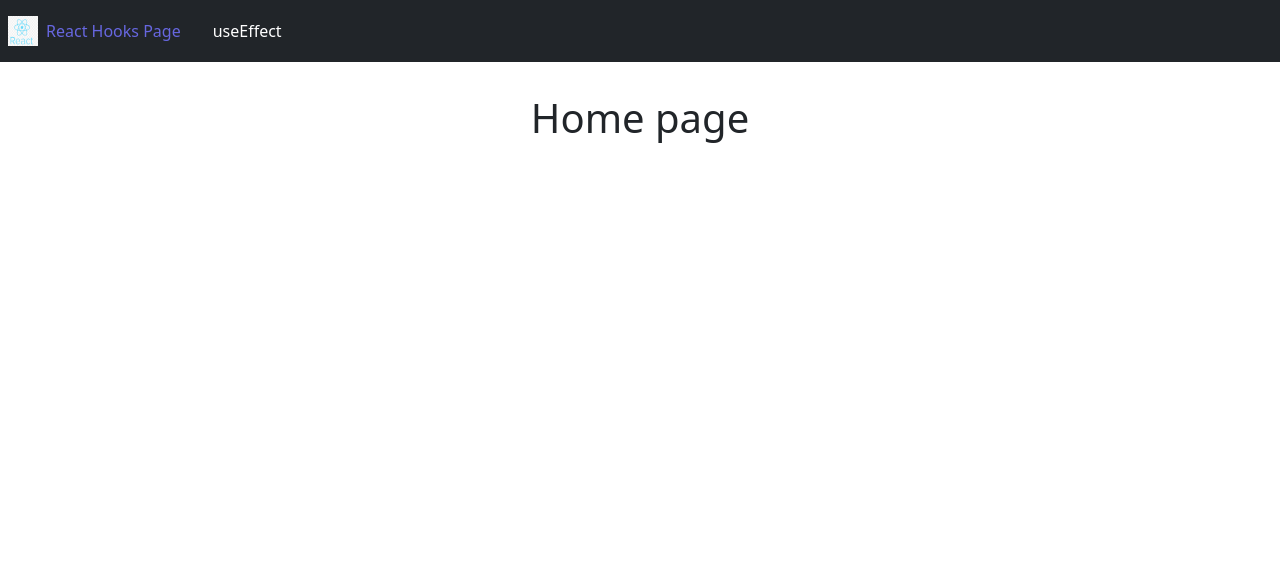
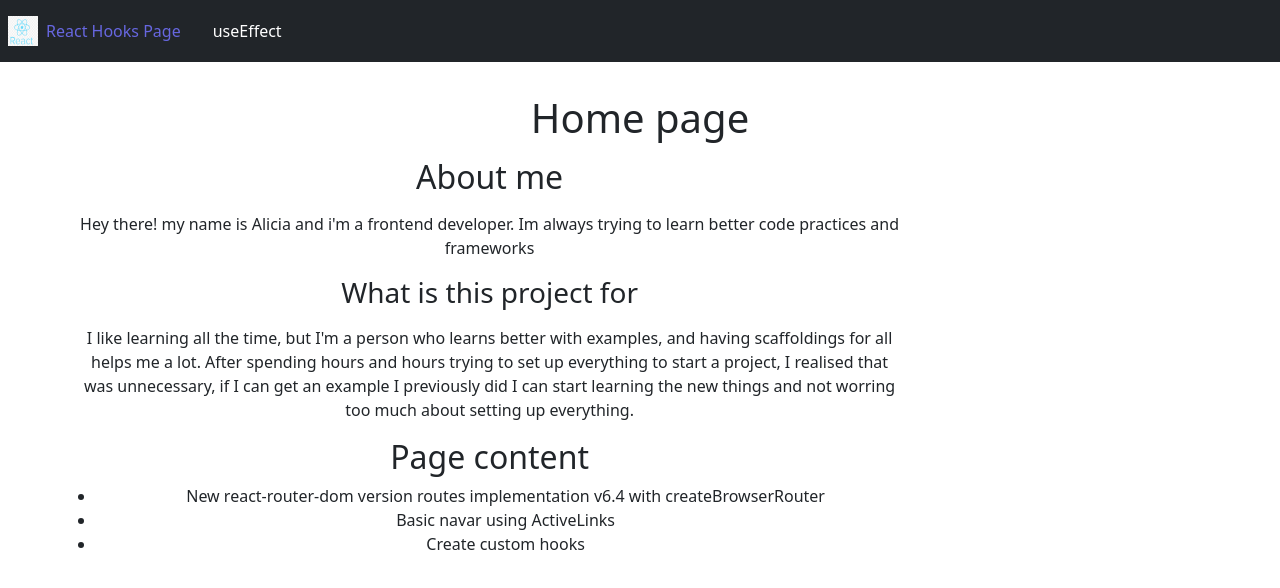
Before and after one commit to aliparra/react-hooks-examples, a React (Vite) app: page / in a window 1280 px wide. Shown: the top 588 px of the page. Built offline with nearby package versions, Linux system fonts and the light colour scheme.

Commit message:
(HomePage) :sparkless: Change page name and add content

```diff
--- a/src/main.tsx
+++ b/src/main.tsx
@@ -1,6 +1,6 @@
 import React from 'react';
 import ReactDOM from 'react-dom/client';
-import Home from './pages/home/Home';
+import HomePage from './pages/home-page/HomePage';
 import { Navbar } from './components/Navbar';
 import UseEffectPage from './pages/use-effect-page/UseEffectPage';
 import { createBrowserRouter, Outlet, RouterProvider } from 'react-router-dom';
@@ -21,7 +21,7 @@ const router = createBrowserRouter([
     children: [
       {
         path: '/', // yes, again
-        element: <Home />,
+        element: <HomePage />,
       },
       {
         path: '/use-effect',
--- /dev/null
+++ b/src/pages/home-page/HomePage.tsx
@@ -0,0 +1,52 @@
+import { ReactElement } from 'react';
+import '../global.css';
+import './home-page.css';
+
+function HomePage(): ReactElement {
+  return (
+    <div className="home">
+      <h1>Home page</h1>
+      <section
+        role="contentinfo"
+        aria-label="About me"
+        className="home__section"
+      >
+        <article className="home__article">
+          <h2>About me</h2>
+          <p>
+            Hey there! my name is Alicia and i'm a frontend developer. Im always
+            trying to learn better code practices and frameworks
+          </p>
+          <h3>What is this project for</h3>
+          <p>
+            I like learning all the time, but I'm a person who learns better
+            with examples, and having scaffoldings for all helps me a lot. After
+            spending hours and hours trying to set up everything to start a
+            project, I realised that was unnecessary, if I can get an example I
+            previously did I can start learning the new things and not worring
+            too much about setting up everything.
+          </p>
+        </article>
+      </section>
+      <section
+        role="contentinfo"
+        aria-label="Page content"
+        className="home__section"
+      >
+        <article className="home__article">
+          <h2>Page content</h2>
+          <ul>
+            <li>
+              New react-router-dom version routes implementation v6.4 with
+              createBrowserRouter
+            </li>
+            <li>Basic navar using ActiveLinks</li>
+            <li>Create custom hooks</li>
+          </ul>
+        </article>
+      </section>
+    </div>
+  );
+}
+
+export default HomePage;
--- /dev/null
+++ b/src/pages/home-page/home-page.css
@@ -0,0 +1,8 @@
+.home__article {
+  max-width: 70%;
+  margin: 1rem 2rem;
+}
+
+.home__article p{
+  margin: 1rem;
+}
--- a/src/pages/home/Home.tsx
+++ /dev/null
@@ -1,13 +0,0 @@
-import { ReactElement } from 'react';
-import '../global.css';
-import { Navbar } from '../../components/Navbar';
-
-function Home(): ReactElement {
-  return (
-    <div className="home">
-      <h1>Home page</h1>
-    </div>
-  );
-}
-
-export default Home;
```
